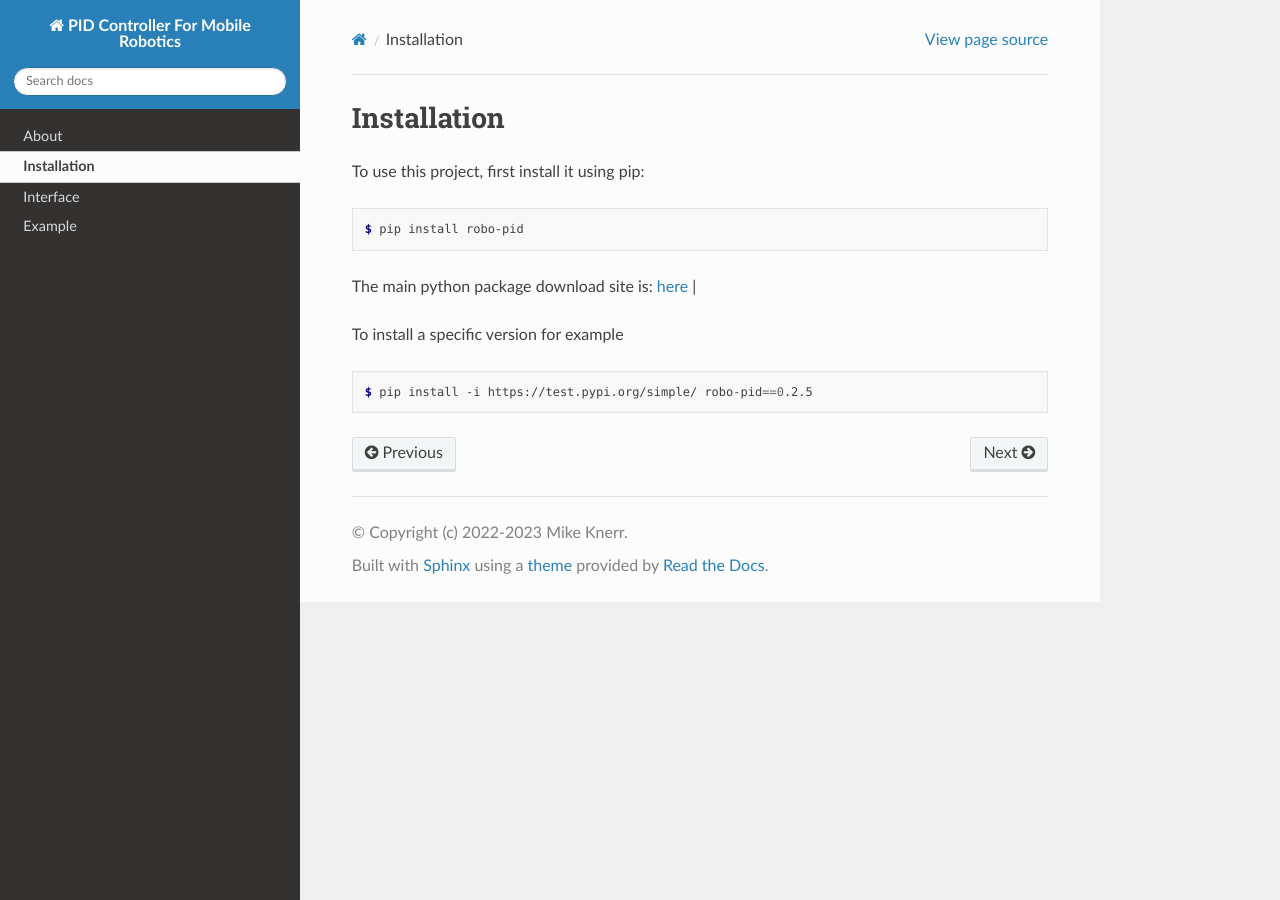
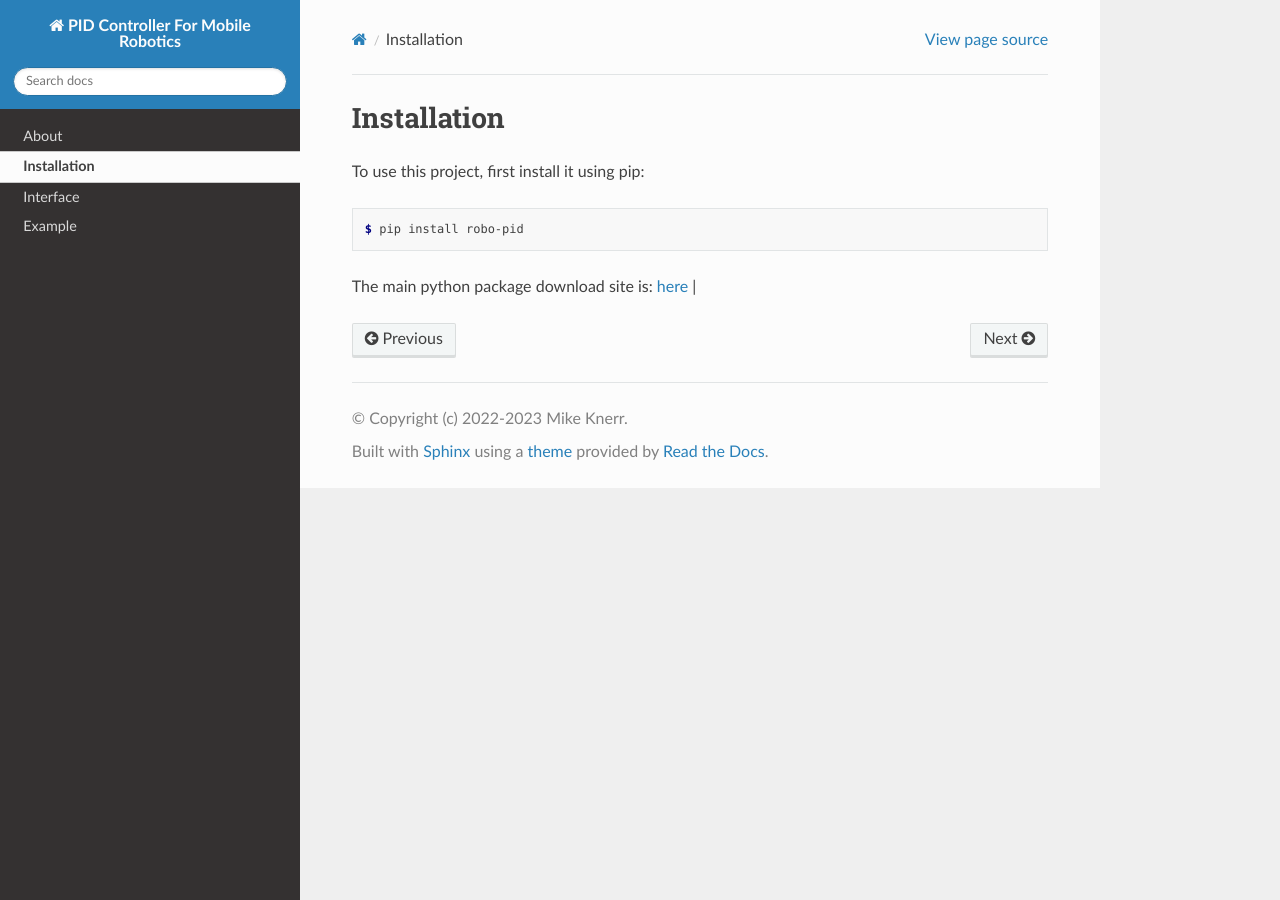
Before and after one commit to mkner/robo-pid, a Sphinx documentation site: the page built from docs/install.rst, in a window 1280 px wide. Built offline with Sphinx 7.4.7 and the Read the Docs theme 2.0.0, drawn with Linux system fonts in a browser that asks for light colours.

Commit message:
Update install.rst

```diff
--- a/docs/install.rst
+++ b/docs/install.rst
@@ -12,9 +12,3 @@ To use this project, first install it using pip:
 
 The main python package download site is: `here <https://pypi.org/project/robo-pid/>`_
 |
-
-To install a specific version for example
-
-.. code-block:: console
-
-   $ pip install -i https://test.pypi.org/simple/ robo-pid==0.2.5
```
